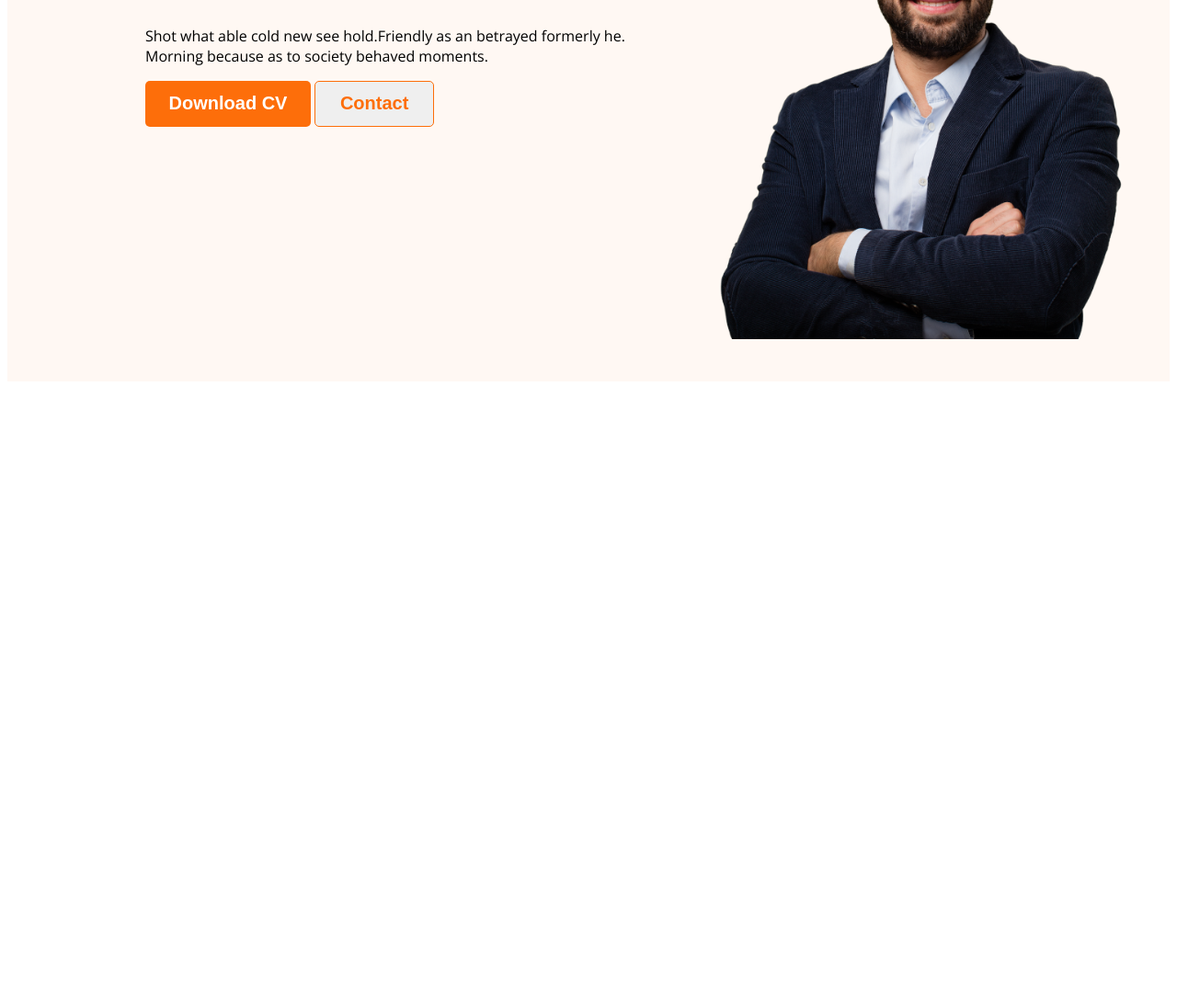
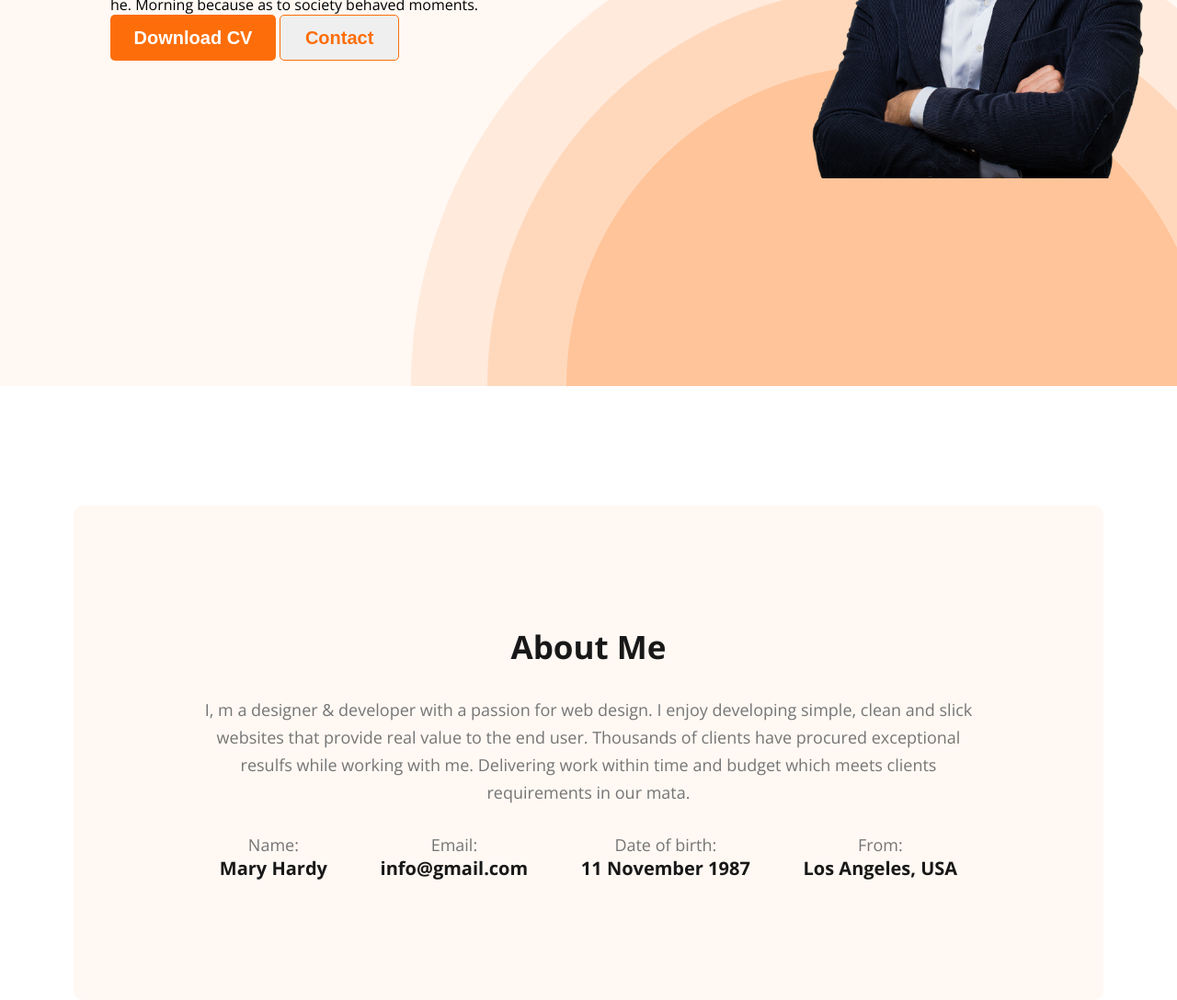
Before and after one commit to web-debasish1996/my-portfolio-website-repo, a plain HTML site: page index.html in a window 1280 px wide. Shown: the part 380-1468 px from the top of the page at 92% size. Before the commit the page ends 803 px from the top, so only its background shows below. Drawn offline with nearby package versions, Linux system fonts and the light colour scheme.

Commit message:
portfolio website created

```diff
--- a/index.html
+++ b/index.html
@@ -22,18 +22,40 @@
             </ul>
         </nav>
         <div class="banner">
-            <div class="text-container">
+            <div class="banner-content">
                 <h3>Hi, I am</h3>
                 <h1 class="banner-title">Mary Hardy</h1>
                 <p class="banner-description">Shot what able cold new see hold.Friendly as an betrayed formerly he. Morning because as to society behaved moments.</p>
                 <button class="btn-primary btn-cv">Download CV</button>
                 <button class="btn-contact">Contact</button>
             </div>
-            <div class="img-container">
-                <img src="images/hardy.png" alt="">
-            </div>
+            <img class="profile-picture" src="images/hardy.png" alt="">
         </div>
     </header>
+    <main>
+        <section class="about">
+            <h3 class="section-title">About Me</h3>
+            <p class="section-description">I, m a designer & developer with a passion for web design. I enjoy developing simple, clean and slick websites that provide real value to the end user. Thousands of clients have procured exceptional resulfs while working with me. Delivering work within time and budget which meets clients requirements in our mata.</p>
+            <div class="about-info-container">
+                <div class="about-info">
+                    <p class="info-description">Name:</p>
+                    <h4 class="info-title">Mary Hardy</h4>
+                </div>
+                <div class="about-info">
+                    <p class="info-description">Email:</p>
+                    <h4 class="info-title">info@gmail.com</h4>
+                </div>
+                <div class="about-info">
+                    <p class="info-description">Date of birth:</p>
+                    <h4 class="info-title">11 November 1987</h4>
+                </div>
+                <div class="about-info">
+                    <p class="info-description">From:</p>
+                    <h4 class="info-title">Los Angeles, USA</h4>
+                </div>
+            </div>
+        </section>
+    </main>
 
 </body>
 </html>
--- a/style.css
+++ b/style.css
@@ -1,10 +1,21 @@
+
 body{
     font-family: 'Lato', sans-serif;
     font-family: 'Open Sans', sans-serif;
 }
+*{
+    padding: 0px;
+    margin: 0px;
+}
 :root{
     --primary-color:#FD6E0A;
     --title-color:#181818;
+}
+.section-title{
+    text-align: center;
+    font-size: 35px;
+    font-weight: 700;
+    color: var(--title-color);
 }
 nav{
     display: flex;
@@ -16,7 +27,7 @@ nav{
     color: #181818;
     font-size: 45px;
     font-weight: 800;
-    margin-left: -54px;
+    margin-left: -88px;
 }
 .logo span{
     color:var(--primary-color);
@@ -49,7 +60,13 @@ nav a{
 }
 /* Header Related Style */
 .header{
+    height: 100vh;
     background-color: #FFF8F3;
+    background-image: url('images/header_bg.png');
+    background-repeat: no-repeat;
+    background-position: bottom right;
+    margin-bottom: 130px;
+
 }
 .btn-cv{
     width: 180px;
@@ -65,8 +82,13 @@ nav a{
     font-weight: 700;
 }
 .banner{
-    padding: 30px 30px 30px 150px;
+    padding: 50px 30px 0px 120px;
     display: flex;
+    justify-content: space-between;
+    align-items: center;
+}
+.banner-content{
+    max-width: 500px;
 }
 .banner-title{
     color: var(--title-color);
@@ -75,13 +97,48 @@ nav a{
 }
 .banner-description{
     display: flex;
-    width: 585px;
+    width: 500px;
     flex-direction: column;
 }
-.img-container{
-    width: 484px;
-    height: 576px;
+.banner .profile-picture{
+    width: 400px;
 }
-.img-container img{
-    width: 100%;
+
+
+/* About-Section */
+
+.about{
+    padding: 130px;
+    border-radius: 10px;
+    background: #FFF8F3;
 }
+.section-description{
+    color: #757575;
+    text-align: center;
+    font-size: 18px;
+    font-weight: 400;
+    line-height: 30px;
+    margin-top: 30px;
+}
+main{
+    max-width: 1120px;
+    margin: 0 auto;
+}
+.about-info-container{
+    display: flex;
+    justify-content: space-around;
+    margin-top: 30px;
+}
+.about-info{
+    text-align: center;
+}
+.about-info .info-description{
+    color: #757575;
+    font-size: 18px;
+    font-weight: 400;
+
+}
+.about-info .info-title{
+    color: #181818;
+    font-size: 20px;
+}
```
